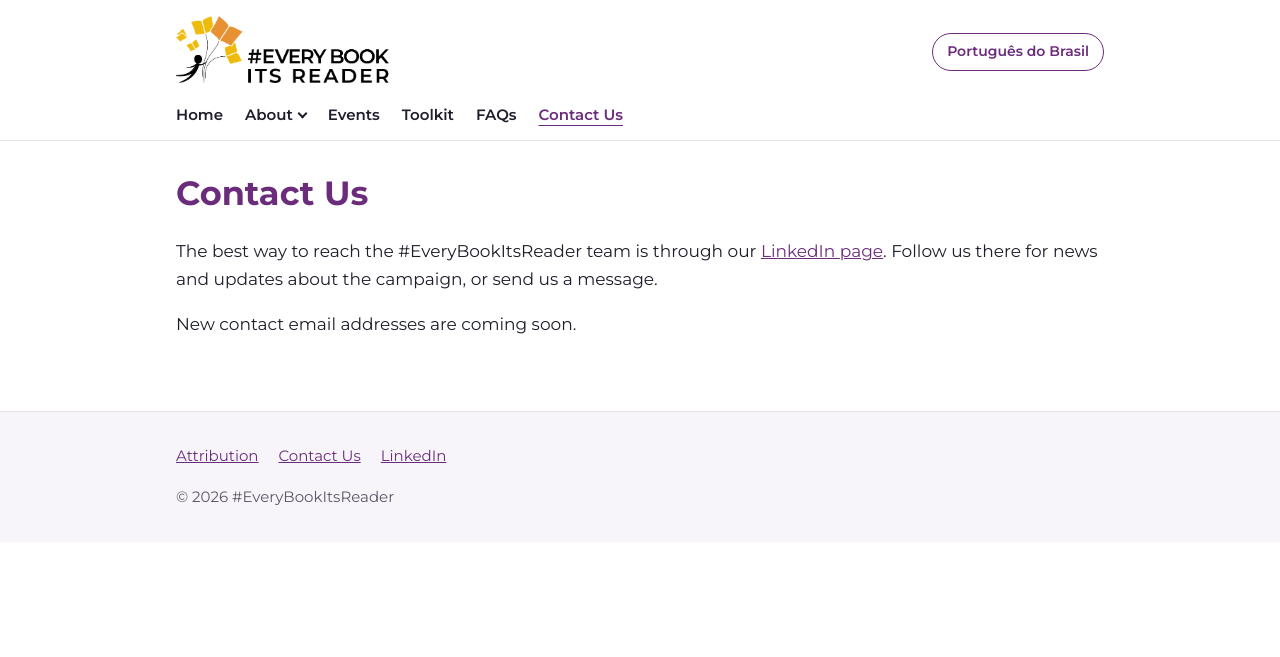
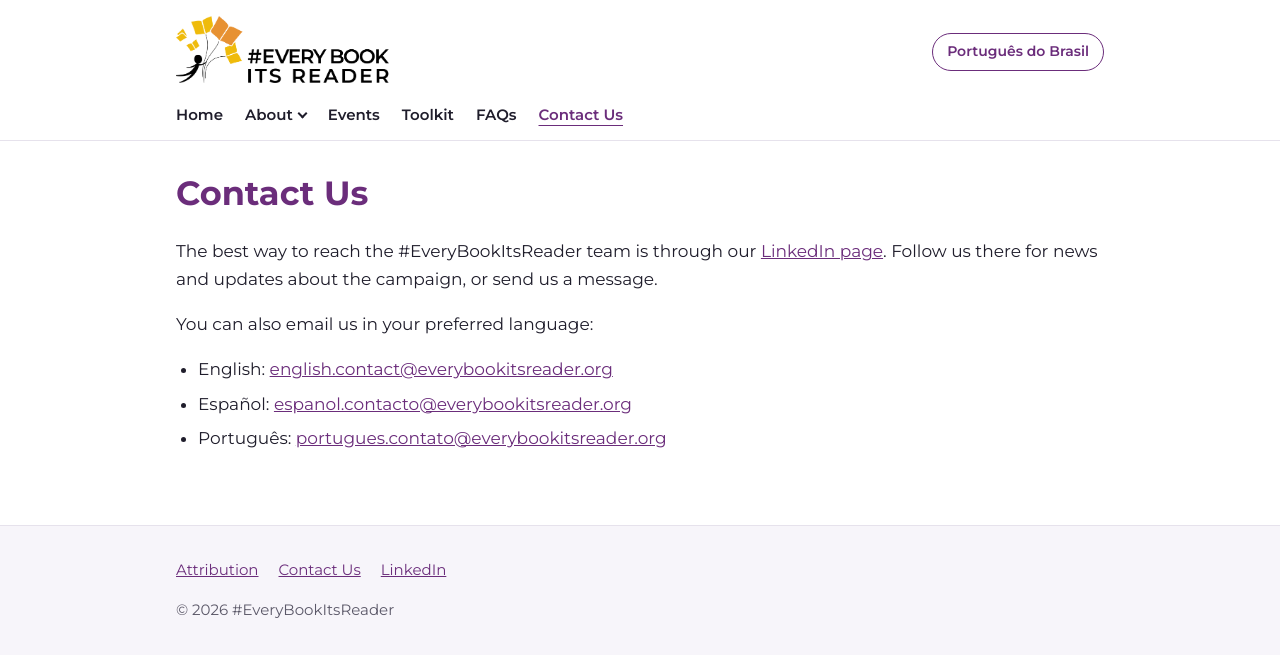
Before and after one commit to ELEMBridges/everybookitsreader, a Jekyll site: the page built from pages/en/contact-us.md, in a window 1280 px wide. Shown: the top 657 px of the page. Built offline with Jekyll 4.4.1, drawn with Linux system fonts in a browser that asks for light colours.

Commit message:
Add contact email addresses (English)

```diff
--- a/pages/en/contact-us.md
+++ b/pages/en/contact-us.md
@@ -8,4 +8,8 @@ layout: default
 
 The best way to reach the #EveryBookItsReader team is through our [LinkedIn page](https://www.linkedin.com/company/everybk/). Follow us there for news and updates about the campaign, or send us a message.
 
-New contact email addresses are coming soon.
+You can also email us in your preferred language:
+
+- English: [english.contact@everybookitsreader.org](mailto:english.contact@everybookitsreader.org)
+- Español: [espanol.contacto@everybookitsreader.org](mailto:espanol.contacto@everybookitsreader.org)
+- Português: [portugues.contato@everybookitsreader.org](mailto:portugues.contato@everybookitsreader.org)
```
